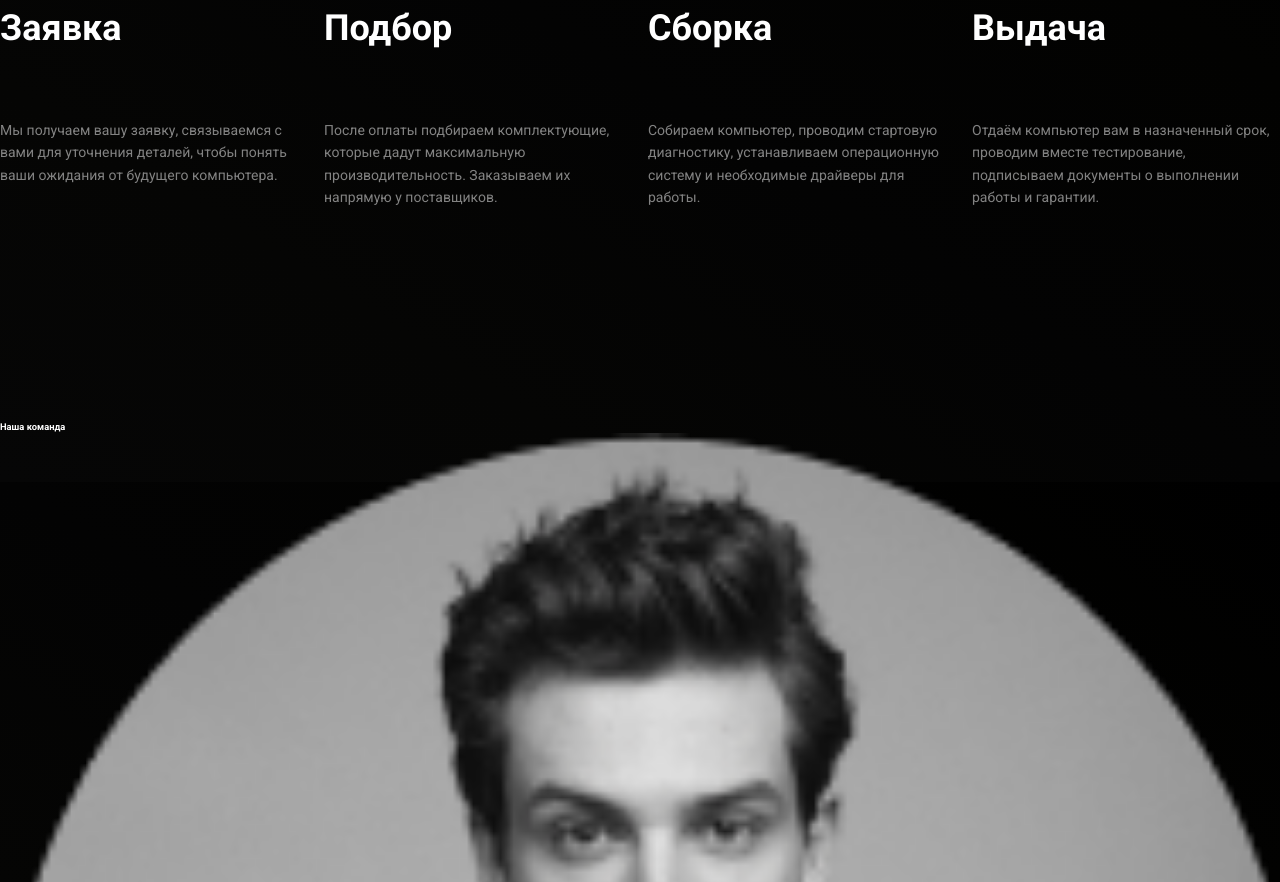
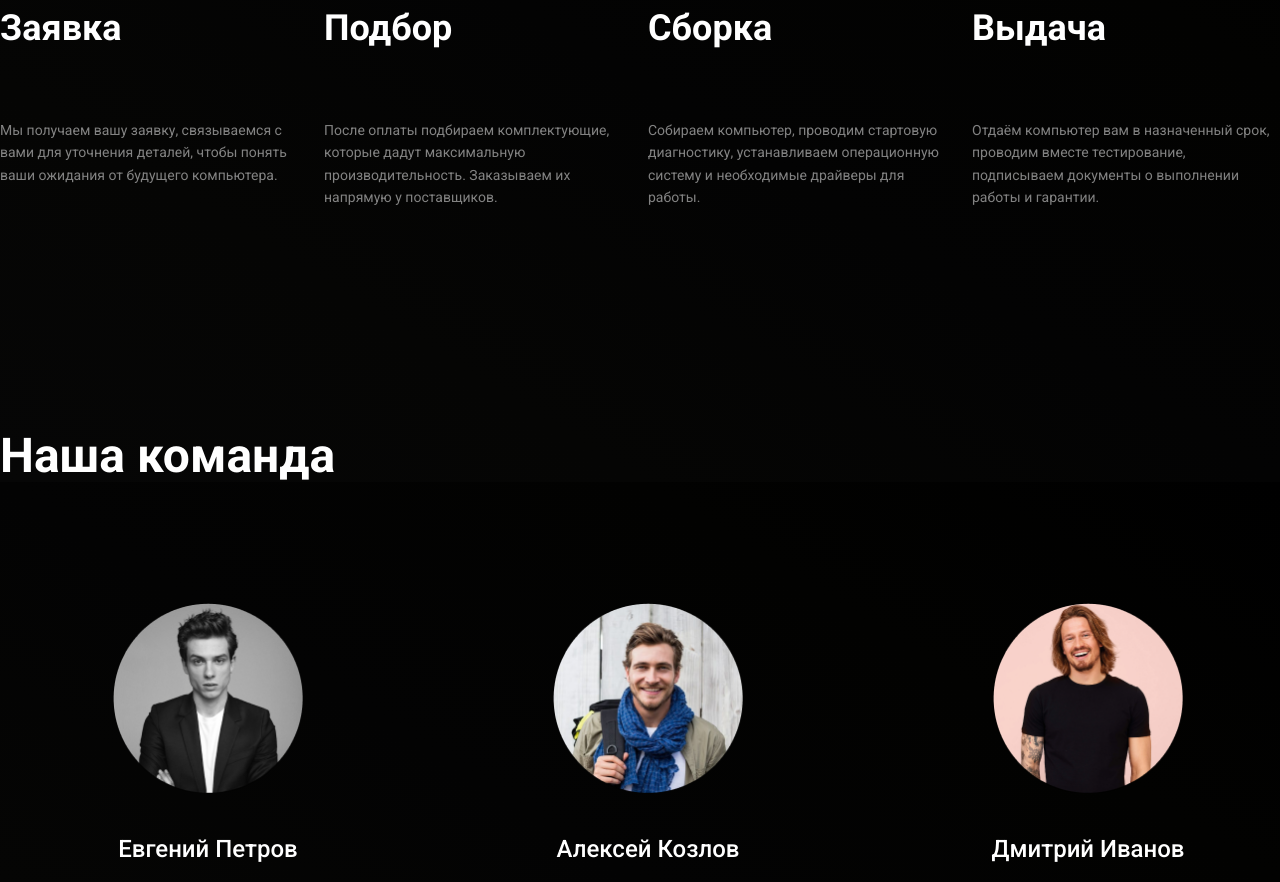
Before and after one commit to Shaktyka/pc_assemb, a plain HTML site: page index.html in a window 1280 px wide. Shown: the part 1918-2800 px from the top of the page. Drawn offline with Linux system fonts and the light colour scheme.

Commit message:
Добавляет базовые стили модуля 'Команда'

```diff
--- a/css/style.css
+++ b/css/style.css
@@ -72,6 +72,11 @@ button, input {
 
 .btn--red {
     background: var(--red-gradient);
+}
+
+.btn--transparent {
+    border: 1px solid #FFFFFF;
+    background: none;
 }
 
 /* Header */
@@ -275,4 +280,53 @@ button, input {
     padding-bottom: 10rem;
 }
 
+.team__title {
+    font-weight: 700;
+    font-size: 4.8rem;
+    line-height: 140%;
+    margin-bottom: 11.3rem;
+}
+
+.team__list {
+    display: flex;
+    flex-wrap: wrap;
+}
+
+.team__item {
+    max-width: 41.6rem;
+    width: 41.6rem;
+}
+
+.team__item:not(:last-child) {
+    margin-right: 2.4rem;
+}
+
+.specialist {
+    display: flex;
+    flex-direction: column;
+    align-items: center;
+}
+
+.specialist__pic {
+    display: block;
+    max-width: 19rem;
+    margin-bottom: 4rem;
+}
+
+.specialist__name {
+    font-weight: 500;
+    font-size: 2.4rem;
+    line-height: 140%;
+    margin-bottom: 1.5rem;
+}
+
+.specialist__role {
+    font-size: 1.6rem;
+    line-height: 160%;
+    opacity: 0.8;
+    margin-bottom: 3rem;
+}
+
 /* Закажите свою сборку */
+
+/* Футер с иконками соцсетей */
--- a/index.html
+++ b/index.html
@@ -6,7 +6,7 @@
     <meta name="viewport" content="width=device-width, initial-scale=1.0">
     <link rel="preconnect" href="https://fonts.googleapis.com">
     <link rel="preconnect" href="https://fonts.gstatic.com" crossorigin>
-    <link href="https://fonts.googleapis.com/css2?family=Roboto:wght@400;700&display=swap" rel="stylesheet">
+    <link href="https://fonts.googleapis.com/css2?family=Roboto:wght@400;500;700&display=swap" rel="stylesheet">
     <title>Сборка компьютера</title>
     <link rel="stylesheet" href="css/normalize.css">
     <link rel="stylesheet" href="css/style.css">
@@ -31,7 +31,7 @@
                         </li>
                     </ul>
                 </nav>
-                <a href="#" class="btn request request--red header__request">
+                <a href="#" class="btn request btn--red header__request">
                     Оставить заявку
                 </a>
             </div>
@@ -133,19 +133,19 @@
                 <h2 class="team__title">Наша команда</h2>
                 <ul class="team__list">
                     <li class="team__item specialist">
-                        <img class="specialist__pic" src="img/man-1.png" alt="Евгений Петров">
+                        <img class="specialist__pic" src="img/man-1.png" width="190" height="190" alt="Евгений Петров">
                         <h3 class="specialist__name">Евгений Петров</h3>
                         <p class="specialist__role">Специалист по видеокартам</p>
                         <a href="#" class="btn btn--transparent specialist__bio">Биография</a>
                     </li>
                     <li class="team__item specialist">
-                        <img class="specialist__pic" src="img/man-2.png" alt="Алексей Козлов">
+                        <img class="specialist__pic" src="img/man-2.png" width="190" height="190" alt="Алексей Козлов">
                         <h3 class="specialist__name">Алексей Козлов</h3>
                         <p class="specialist__role">Специалист по видеокартам</p>
                         <a href="#" class="btn btn--transparent specialist__bio">Биография</a>
                     </li>
                     <li class="team__item specialist">
-                        <img class="specialist__pic" src="img/man-3.png" alt="Дмитрий Иванов">
+                        <img class="specialist__pic" src="img/man-3.png" width="190" height="190" alt="Дмитрий Иванов">
                         <h3 class="specialist__name">Дмитрий Иванов</h3>
                         <p class="specialist__role">Специалист по видеокартам</p>
                         <a href="#" class="btn btn--transparent specialist__bio">Биография</a>
```
